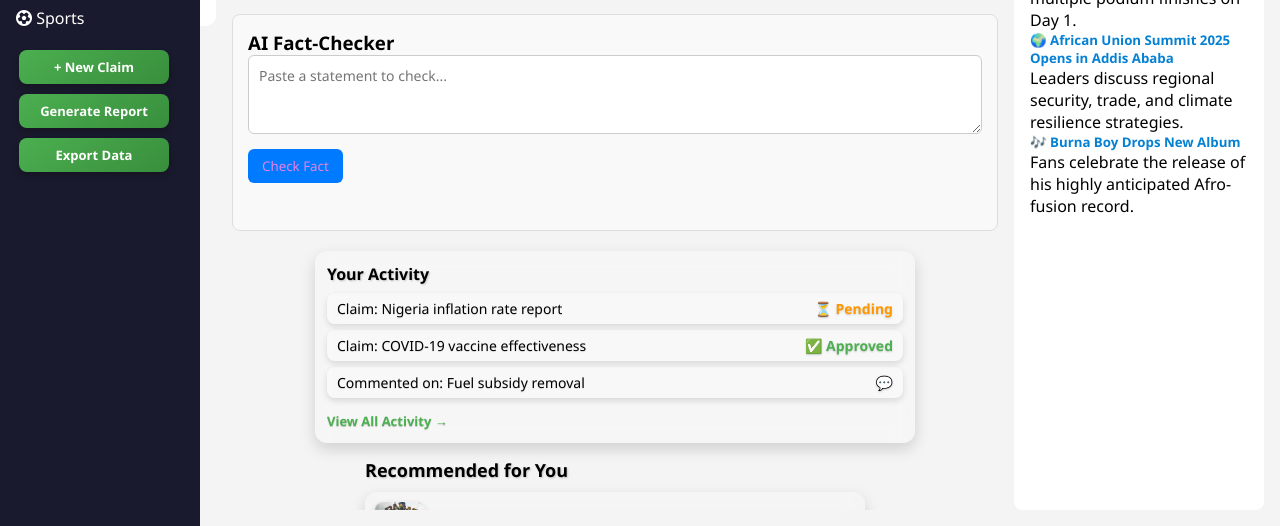
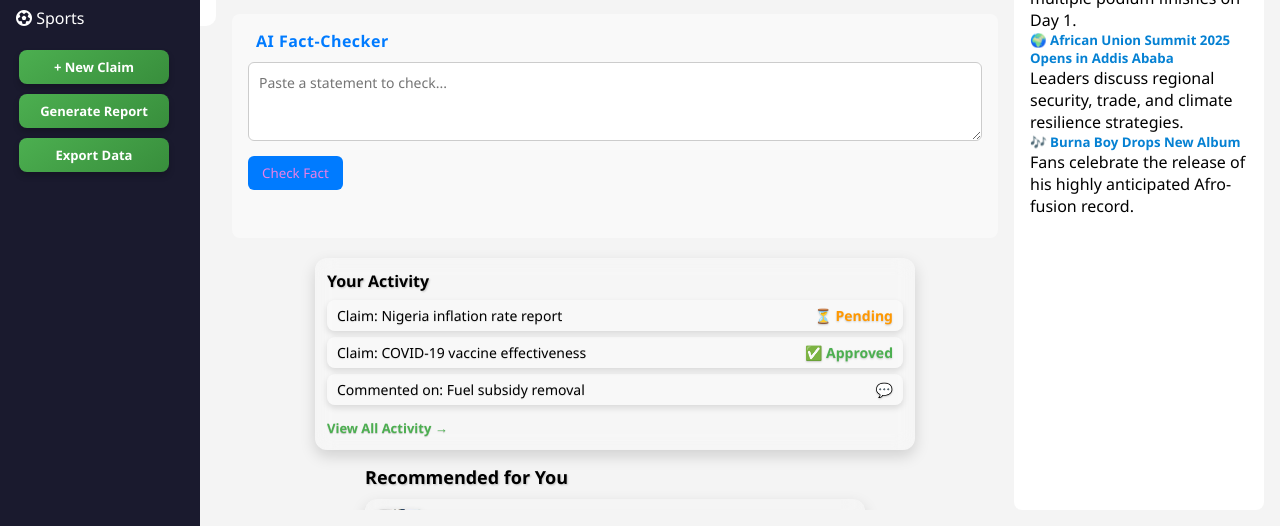
Before and after one commit to LeinadMori/FactCred, a plain HTML site: page Html/user-dashboard.html in a window 1280 px wide. Shown: the part 274-800 px from the top of the page. Drawn offline with Linux system fonts and the light colour scheme.

Commit message:
syled the factcheckAI a bit

```diff
--- a/Styles/users-dashboaard.css
+++ b/Styles/users-dashboaard.css
@@ -370,8 +370,18 @@
     padding: 15px;
     background: #f9f9f9;
     border-radius: 8px;
-    border: 1px solid #ddd;
+    border: 1px solid #dddddd00;
   }
+
+  .fact-checker h3 {
+    font-size: 1rem;
+    font-weight: 600;
+    color: #007bff;
+    margin-bottom: 10px;
+    padding-left: 8px;
+    letter-spacing: 0.5px;
+  }
+
 
   .fact-checker textarea {
     width: 100%;
```
